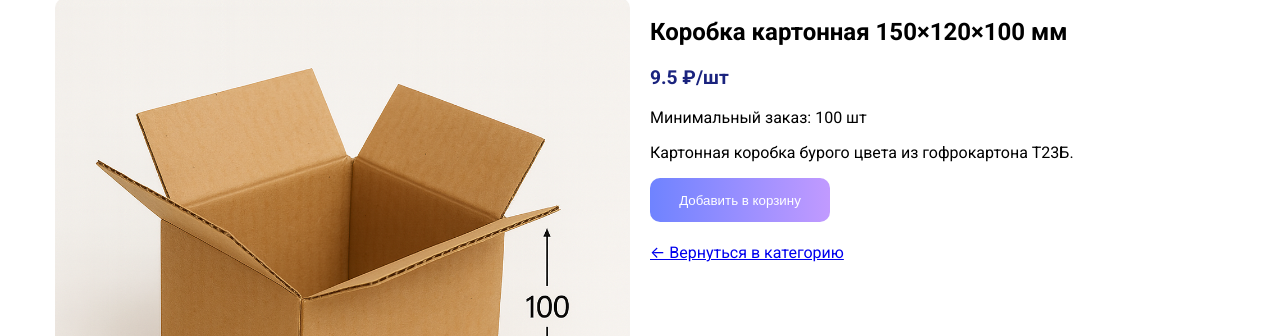
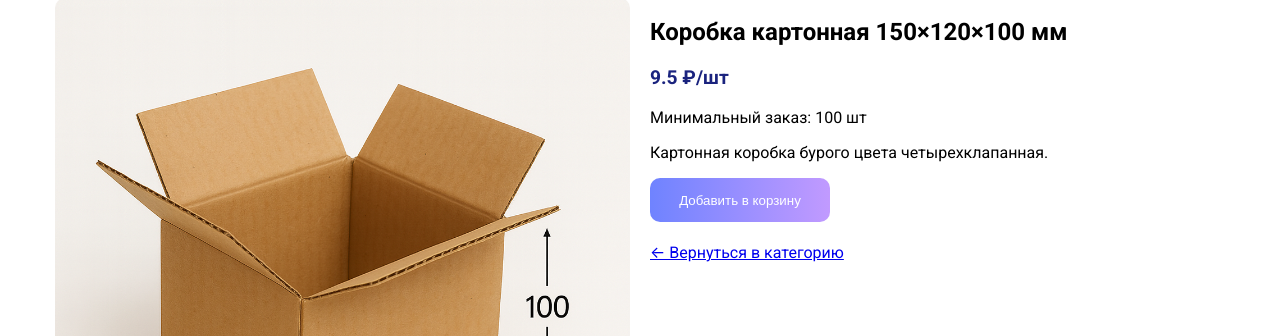
Before and after one commit to mckhoklov-creator/packtochka, a Jekyll site: the page built from _products/korobka-150x120x100.md, in a window 1280 px wide. Shown: the part 152-488 px from the top of the page. Built offline with Jekyll 4.4.1, drawn with Linux system fonts in a browser that asks for light colours.

Commit message:
Update korobka-150x120x100.md

```diff
--- a/_products/korobka-150x120x100.md
+++ b/_products/korobka-150x120x100.md
@@ -7,7 +7,7 @@ unit: "₽/шт"
 min_qty: "100 шт"
 category: "korobki"
 slug: "korobka-150x120x100"
-short: "Картонная коробка бурого цвета из гофрокартона Т23Б."
+short: "Картонная коробка бурого цвета четырехклапанная."
 images:
   - "/assets/img/korobka-150x120x100.png"
 permalink: /katalog/korobki/korobka-150x120x100/
```
